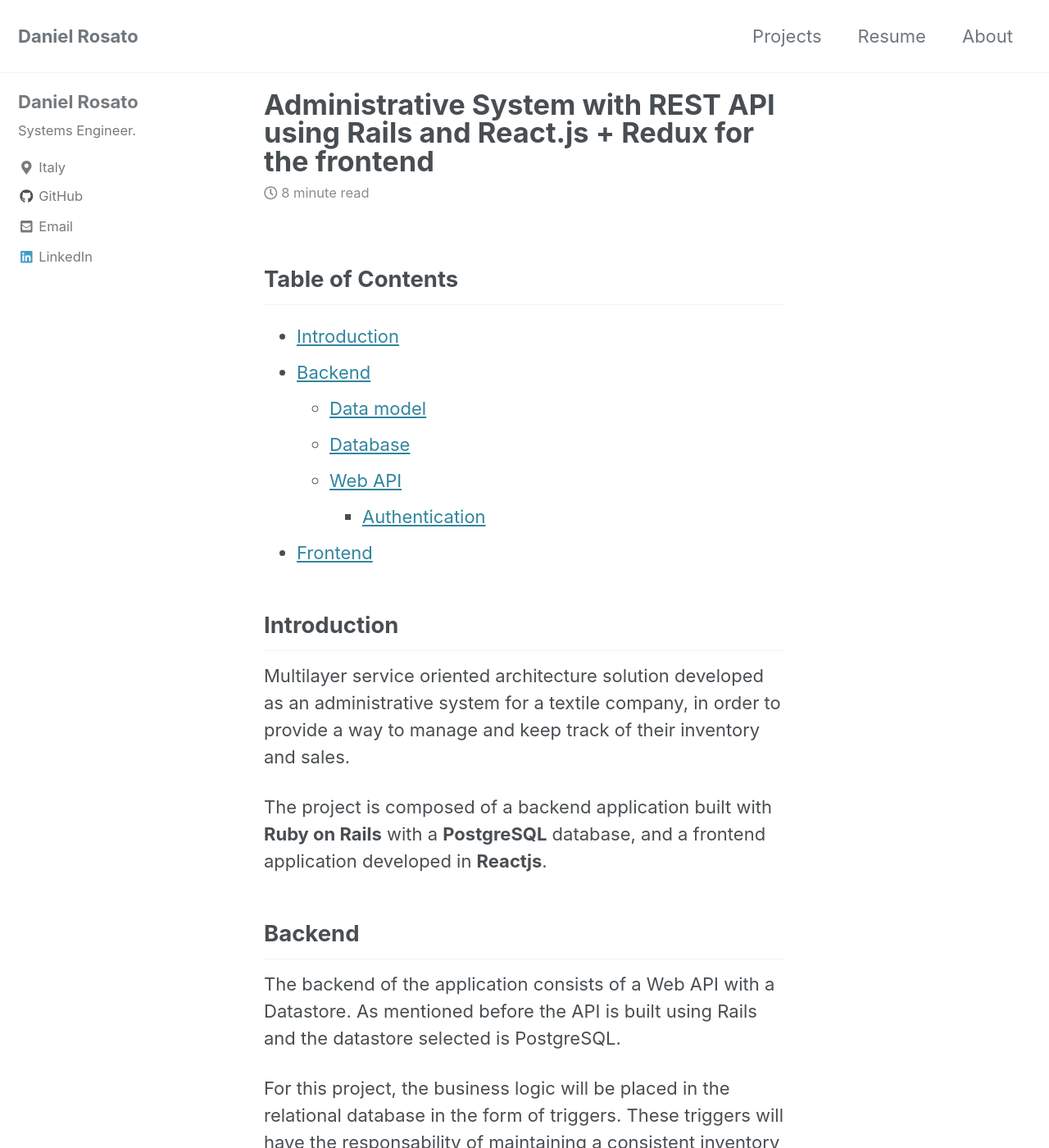
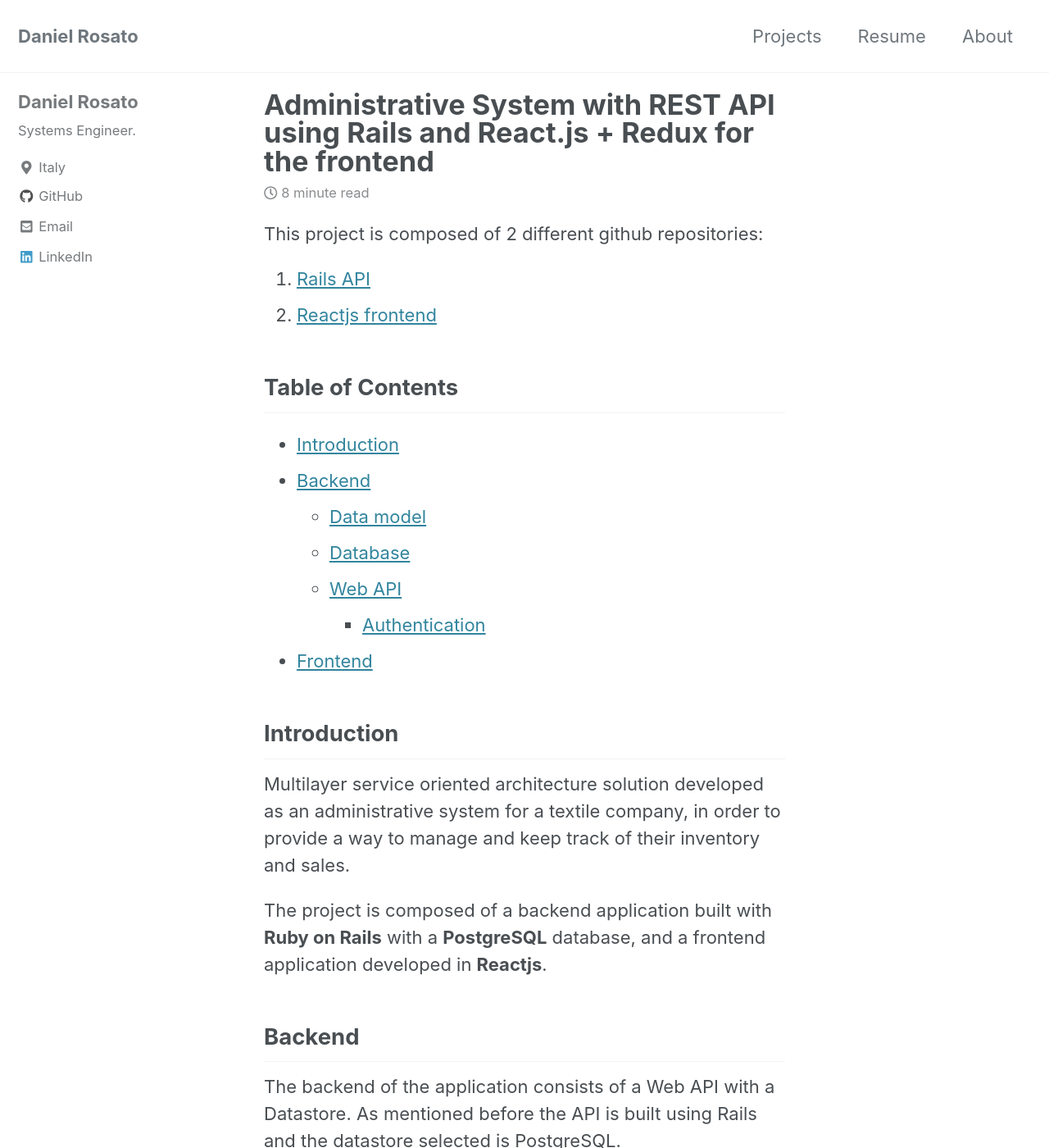
Before and after one commit to danielRM88/danielRM88.github.io, a Jekyll site: the page built from _posts/2018-01-12-tejidos.md, in a window 1280 px wide and 1400 px high. Shown: the whole window at 82% size. Built offline with Jekyll 4.4.1, drawn with Linux system fonts in a browser that asks for light colours; cached includes are drawn as plain includes; nearby versions of some CDN libraries.

Commit message:
experimenting with styles

```diff
--- a/_posts/2018-01-12-tejidos.md
+++ b/_posts/2018-01-12-tejidos.md
@@ -4,6 +4,11 @@ date: 2018-01-12
 tags: [ruby, ruby on rails, react.js, redux, jwt, web application, postgresql, database triggers, service oriented architecture]
 excerpt: "Administrative system for a textile company using a web oriented architecture with Ruby on Rails for the backend API and React.js with Redux for the frontend."
 ---
+
+This project is composed of 2 different github repositories:
+
+1. [Rails API](https://github.com/danielRM88/TejidosAPI)
+2. [Reactjs frontend](https://github.com/danielRM88/TejidosClient)
 
 ## Table of Contents
 - [Introduction](#introduction)
--- a/_sass/minimal-mistakes/_variables.scss
+++ b/_sass/minimal-mistakes/_variables.scss
@@ -10,7 +10,7 @@ $doc-font-size: 16 !default;
 
 /* paragraph indention */
 $paragraph-indent: false !default; // true, false (default)
-$indent-var: 1.3em !default;
+$indent-var: 1em !default;
 
 /* system typefaces */
 $serif: Georgia, Times, serif !default;
```
